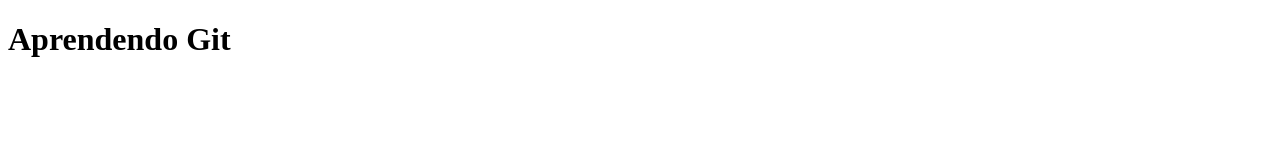
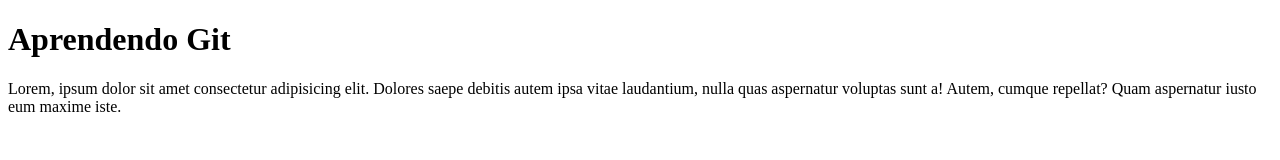
Before and after one commit to OrdepFelipe/Estudando-Git, a plain HTML site: page index.html in a window 1280 px wide. Drawn offline with Linux system fonts and the light colour scheme.

Commit message:
Salvando uma alteração

```diff
--- a/index.html
+++ b/index.html
@@ -8,5 +8,6 @@
 </head>
 <body>
     <h1>Aprendendo Git</h1>
+    <P>Lorem, ipsum dolor sit amet consectetur adipisicing elit. Dolores saepe debitis autem ipsa vitae laudantium, nulla quas aspernatur voluptas sunt a! Autem, cumque repellat? Quam aspernatur iusto eum maxime iste.</P>
 </body>
 </html>
```
